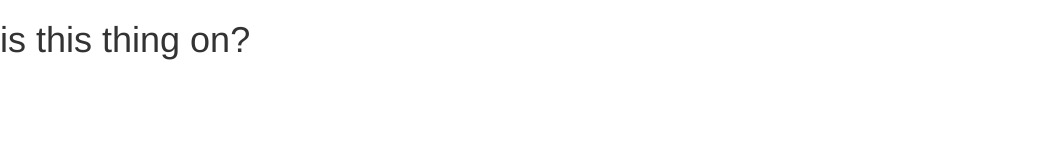
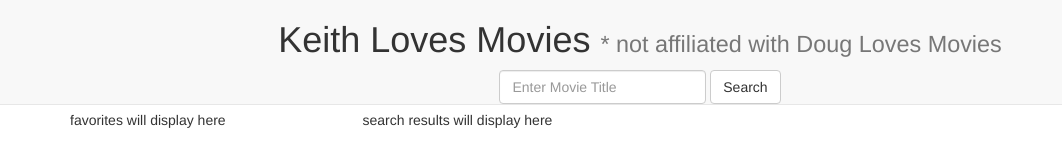
Before and after one commit to KBarrettTomlinson/weekend-project-omdb, a website: page client/views/index.html in a window 1280 px wide. Shown: the whole page, without its empty margins (0-1062 px from the left). Drawn offline with nearby package versions, Linux system fonts and the light colour scheme; files that its build step writes are made by us from their sources.

Commit message:
begins basic html setup

```diff
--- a/client/styles/style.css
+++ b/client/styles/style.css
@@ -0,0 +1,40 @@
+html, body{
+  margin: 0;
+  padding: 0;
+}
+
+body {
+  padding-top: 110px;
+}
+
+/*div{
+  border: 1px solid black;
+}*/
+
+#wrapper{
+
+}
+
+#headerWrapper{
+text-align: center;
+}
+
+#header{
+
+}
+
+#searchBar{
+
+}
+
+#displayWrapper{
+
+}
+
+#favoritesDisplay{
+
+}
+
+#resultsDisplay{
+
+}
--- a/client/views/index.html
+++ b/client/views/index.html
@@ -18,7 +18,39 @@
 
   </head>
   <body>
-    <h1> is this thing on?</h1>
+    <div id = 'wrapper' class = 'container'>
+      <div id = 'headerWrapper' class = 'navbar navbar-default navbar-fixed-top'>
 
+        <div id = 'header' class = 'row'>
+          <h1> Keith Loves Movies <small>* not affiliated with Doug Loves Movies</small></h1>
+        </div>
+
+        <div id = 'searchBar' class = 'row'>
+          <form class="form-inline">
+
+            <div class="form-group">
+              <input type="text" class="form-control" id="searchMovieTitle" placeholder="Enter Movie Title">
+            </div>
+
+            <button type="submit" class="btn btn-default">Search</button>
+
+          </form>
+        </div>
+
+      </div>
+
+      <div id = 'displayWrapper' class = 'row'>
+
+        <div id = 'favoritesDisplay' class = 'col-sm-3'>
+          <span>favorites will display here</span>
+        </div>
+
+        <div id = 'resultsDisplay' class = 'col-sm-9'>
+          <span>search results will display here</span>
+        </div>
+
+      </div>
+
+    </div>
   </body>
 </html>
```
